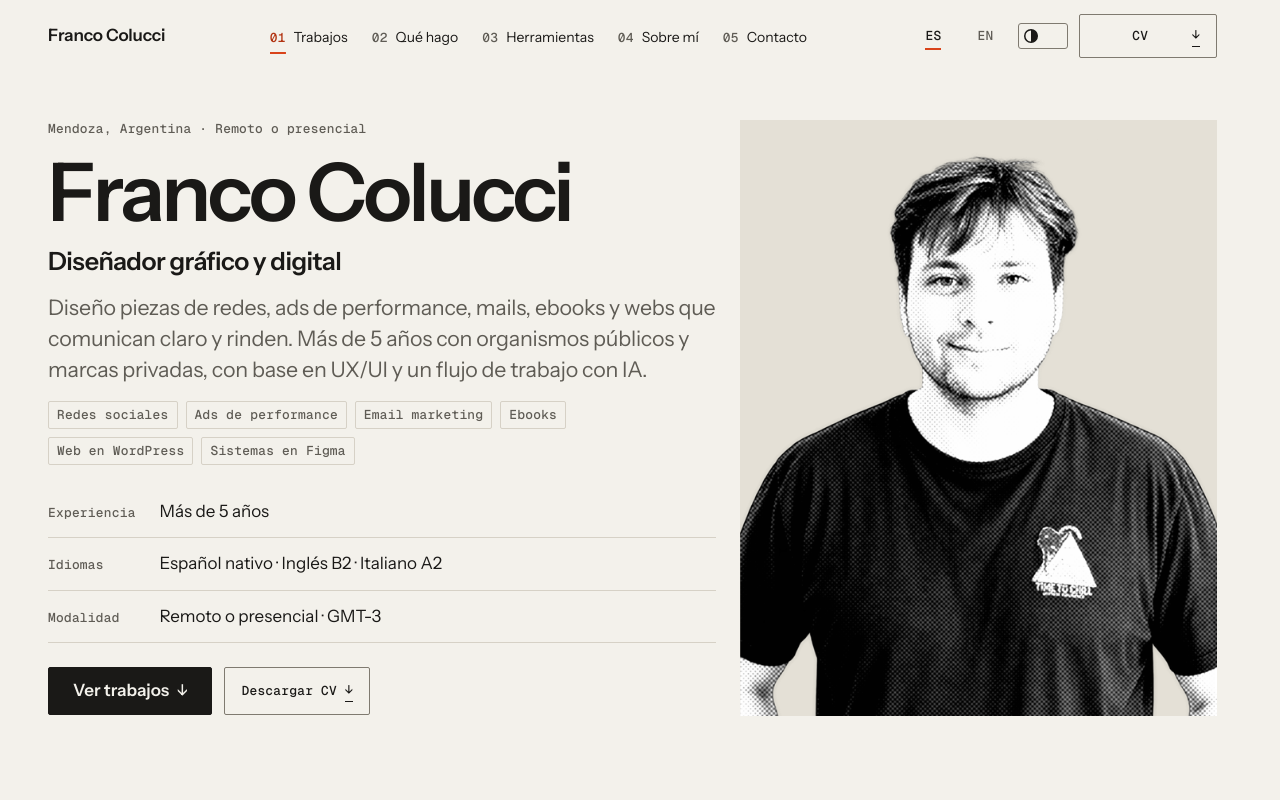
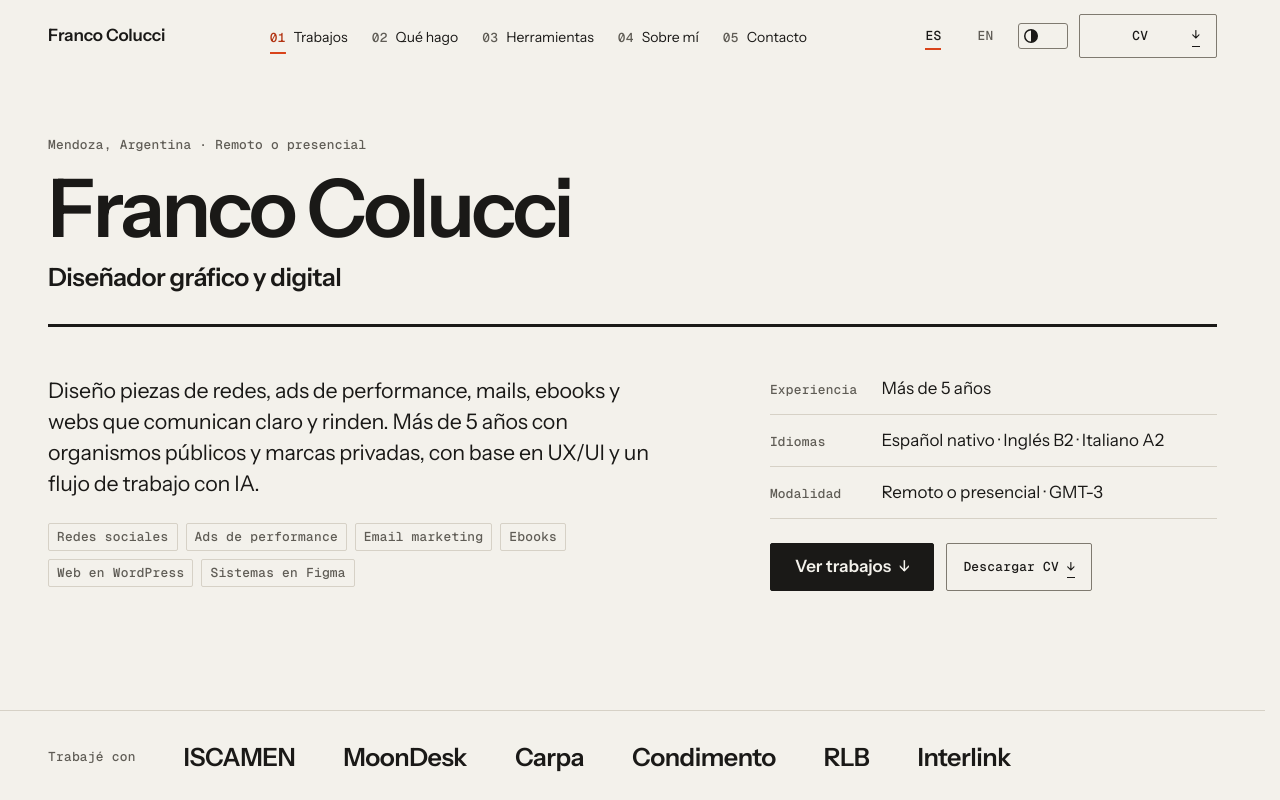
Before and after one commit to Coluqui/Portfolio2026, an Astro site: page /es in a window 1280 px wide. Shown: the top 800 px of the page. Built offline with nearby package versions, Linux system fonts and the light colour scheme; Astro itself is replaced by a stand-in of ours.

Commit message:
feat(hero): sin foto, nombre a todo el ancho y ficha de datos en dos columnas
- La foto sale del hero hasta tener un arreglo gráfico o ilustración (D9)
- scripts/shot.mjs: capturas para QA con el Chrome instalado (playwright-core)

Co-Authored-By: Claude Opus 5.5 <noreply@anthropic.com>

```diff
--- a/package.json
+++ b/package.json
@@ -31,6 +31,7 @@
     "eslint": "^10.15.0",
     "eslint-plugin-astro": "^3.2.1",
     "globals": "^17.14.0",
+    "playwright-core": "^1.65.1",
     "prettier": "^3.10.1",
     "prettier-plugin-astro": "^1.1.2",
     "sharp": "^0.35.5",
--- a/src/components/Hero.astro
+++ b/src/components/Hero.astro
@@ -1,10 +1,8 @@
 ---
-// Hero: nombre, puesto, presentación, especialidades, datos rápidos y foto.
-// Sin mosaico de piezas (pedido de Franco, 21 nov; ver decisiones D9): las piezas viven en
-// 01 Trabajos. La foto es provisoria hasta definir un arreglo gráfico o ilustración.
+// Hero: nombre, puesto, presentación, especialidades y datos rápidos. Sin imagen (D9): el
+// nombre ocupa todo el ancho y debajo van, en dos columnas desde 1280 px, la presentación
+// y la ficha de datos con los botones. Las piezas viven en 01 Trabajos.
 // M26: sin animación de entrada.
-import { Picture } from 'astro:assets';
-import portrait from '../assets/franco/franco-colucci-retrato.png';
 import Button from './Button.astro';
 import CvButton from './CvButton.astro';
 import { type Lang, useDictionary, useTranslations } from '../i18n/utils';
@@ -19,10 +17,13 @@ const hero = useDictionary(lang).home.hero;
 ---
 
 <section class="hero container" aria-labelledby="hero-title">
-  <div class="intro">
+  <header class="head">
     <p class="eyebrow label">{hero.eyebrow}</p>
     <h1 id="hero-title">{t('home.name')}</h1>
     <p class="role">{t('meta.role')}</p>
+  </header>
+
+  <div class="about">
     <p class="bio">{hero.bio}</p>
     <ul class="tags" role="list" aria-label={hero.expertiseLabel}>
       {hero.expertise.map((tag) => (
@@ -30,17 +31,6 @@ const hero = useDictionary(lang).home.hero;
       ))}
     </ul>
   </div>
-
-  <figure class="photo">
-    <Picture
-      src={portrait}
-      alt={hero.photoAlt}
-      formats={['avif', 'webp']}
-      widths={[320, 480, 600]}
-      sizes="(min-width: 80rem) 30vw, (min-width: 48rem) 40vw, 80vw"
-      loading="eager"
-    />
-  </figure>
 
   <div class="details">
     <dl class="facts" aria-label={hero.factsLabel}>
@@ -63,27 +53,25 @@ const hero = useDictionary(lang).home.hero;
 <style>
   .hero {
     display: grid;
-    grid-template-areas: 'intro' 'details' 'photo';
-    gap: var(--space-6) var(--grid-gutter);
-    padding-block: var(--space-6) var(--space-section);
-
-    @media (min-width: 48rem) {
-      grid-template-columns: 3fr 2fr;
-      grid-template-areas: 'intro photo' 'details photo';
-      align-items: start;
-    }
+    grid-template-areas: 'head' 'about' 'details';
+    gap: var(--space-7) var(--grid-gutter);
+    padding-block: var(--space-7) var(--space-section);
 
     @media (min-width: 80rem) {
       grid-template-columns: 7fr 5fr;
-      padding-block-start: var(--space-7);
+      grid-template-areas: 'head head' 'about details';
+      column-gap: var(--space-9);
+      padding-block-start: var(--space-8);
     }
   }
 
-  .intro {
-    grid-area: intro;
+  /* Encabezado: el nombre a todo el ancho, cerrado por el filete de 3 px */
+  .head {
+    grid-area: head;
     display: grid;
     gap: var(--space-4);
-    align-content: start;
+    padding-block-end: var(--space-6);
+    border-block-end: var(--border-rule);
   }
 
   .eyebrow {
@@ -103,12 +91,18 @@ const hero = useDictionary(lang).home.hero;
     letter-spacing: var(--tracking-h3);
   }
 
+  .about {
+    grid-area: about;
+    display: grid;
+    gap: var(--space-5);
+    align-content: start;
+  }
+
   .bio {
     max-inline-size: var(--measure);
     font-size: var(--text-lead);
     line-height: var(--leading-lead);
     letter-spacing: var(--tracking-lead);
-    color: var(--color-text-secondary);
   }
 
   .tags {
@@ -124,21 +118,6 @@ const hero = useDictionary(lang).home.hero;
     border: var(--border-hairline);
     border-radius: var(--radius-xs);
     color: var(--color-text-secondary);
-  }
-
-  /* Foto provisoria (D9): retrato 4:5 sobre el escenario */
-  .photo {
-    grid-area: photo;
-    aspect-ratio: var(--ratio-carousel);
-    overflow: hidden;
-    background-color: var(--color-stage);
-  }
-
-  .photo :global(img) {
-    inline-size: 100%;
-    block-size: 100%;
-    object-fit: cover;
-    object-position: top;
   }
 
   .details {
--- a/src/i18n/en.json
+++ b/src/i18n/en.json
@@ -142,8 +142,7 @@
           "value": "Remote or on-site · GMT-3"
         }
       ],
-      "ctaWork": "See work",
-      "photoAlt": "Black and white halftone portrait of Franco Colucci, smiling, wearing a dark T-shirt."
+      "ctaWork": "See work"
     },
     "clients": {
       "title": "Worked with"
--- a/src/i18n/es.json
+++ b/src/i18n/es.json
@@ -142,8 +142,7 @@
           "value": "Remoto o presencial · GMT-3"
         }
       ],
-      "ctaWork": "Ver trabajos",
-      "photoAlt": "Retrato de Franco Colucci en blanco y negro, con trama de puntos, sonriendo y con remera oscura."
+      "ctaWork": "Ver trabajos"
     },
     "clients": {
       "title": "Trabajé con"
```
Also changed, not shown: docs/decisiones.md (+1 -1 lines), docs/pendientes-contenido.md (+1 -1 lines), scripts/shot.mjs (added, +10 -0 lines), 1 other file.
